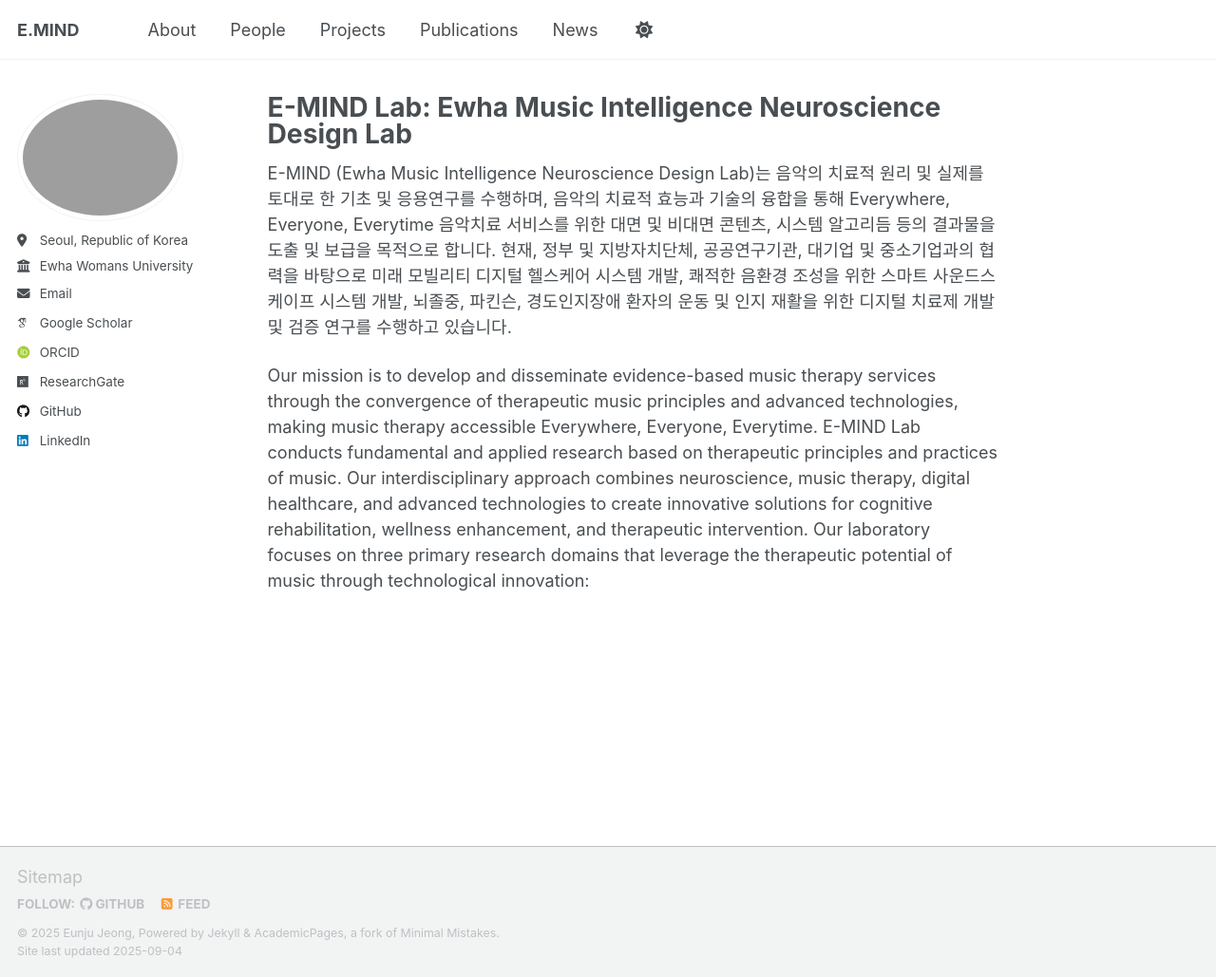
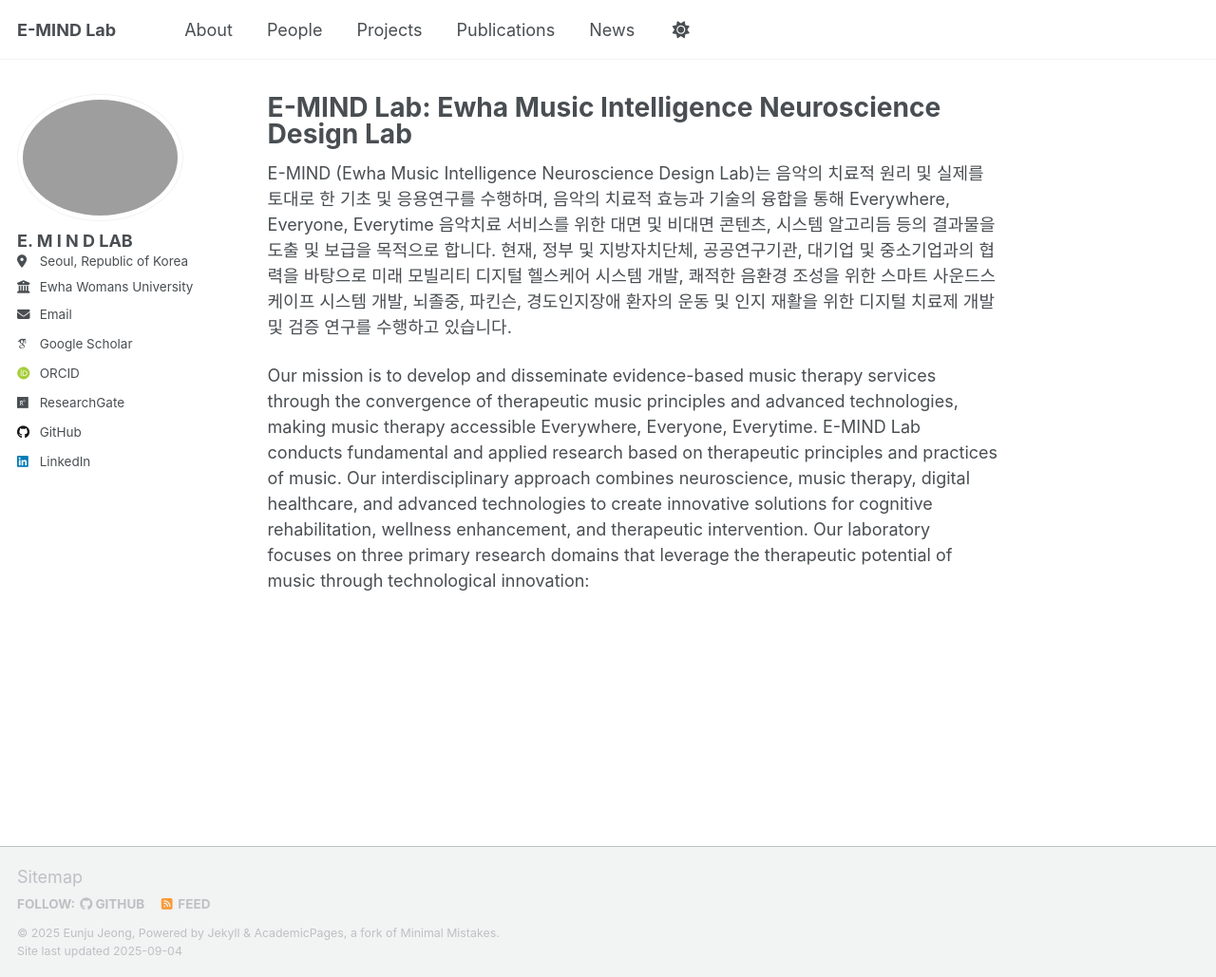
Before and after one commit to eunjujeong/E.MIND, a Jekyll site: the page built from _pages/about.md, in a window 1280 px wide and 1029 px high. Shown: the whole window at 95% size. Built offline with Jekyll 4.4.1, drawn with Linux system fonts in a browser that asks for light colours; some web fonts are replaced; a script that is not in the unit is left out.

Commit message:
Update _config.yml

```diff
--- a/_config.yml
+++ b/_config.yml
@@ -9,7 +9,7 @@
 # Basic Site Settings
 locale                   : "en-US"
 site_theme               : "default"
-avatar                   : "logo.png"
+title                    : "E-MIND Lab"
 title_separator          : "-"
 name                     : &name "Eunju Jeong"
 description              : &description "E.MIND (Ewha Music Intelligence Neuroscience Design Lab) conducts fundamental and applied research based on therapeutic principles and practices of music. Our mission is to develop and disseminate face-to-face and non-face-to-face contents, system algorithms, and other outcomes for Everywhere, Everyone, Everytime music therapy services through the convergence of music's therapeutic efficacy and technology. Currently, we are conducting research in collaboration with government agencies, local governments, public research institutions, and both large and small enterprises including future mobility digital healthcare system development, smart soundscape system development for pleasant acoustic environments, and digital therapeutics development and validation for motor and cognitive rehabilitation."
@@ -22,7 +22,7 @@ repository               : "eunjujeong/E.MIND"
 #               Additional customization can be done by editing /_includes/author-profile.html
 author:
   # Biographic information
-  title            : "E. M I N D LAB"
+  name             : "E. M I N D LAB"
   pronouns         : # example: "she/her"
   location         : "Seoul, Republic of Korea"
   employer         : "Ewha Womans University"
```
